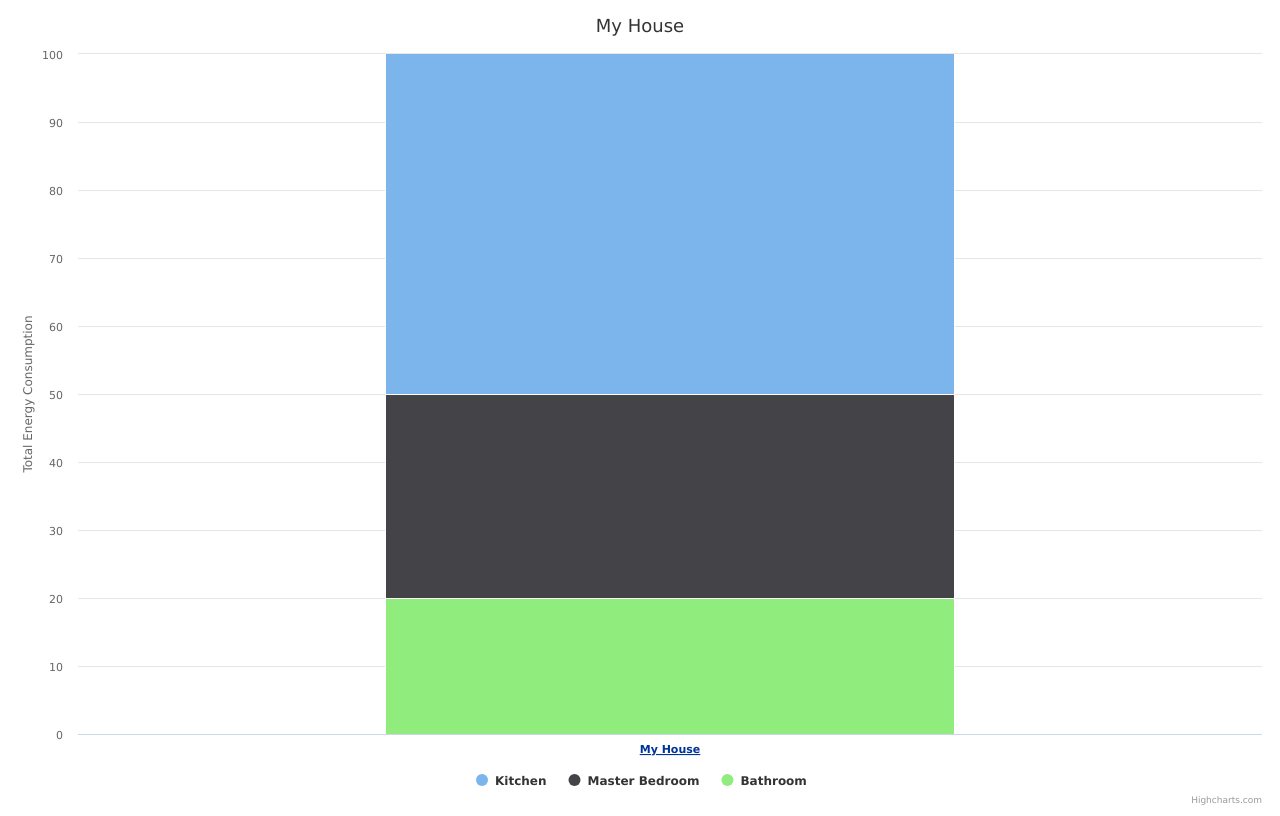
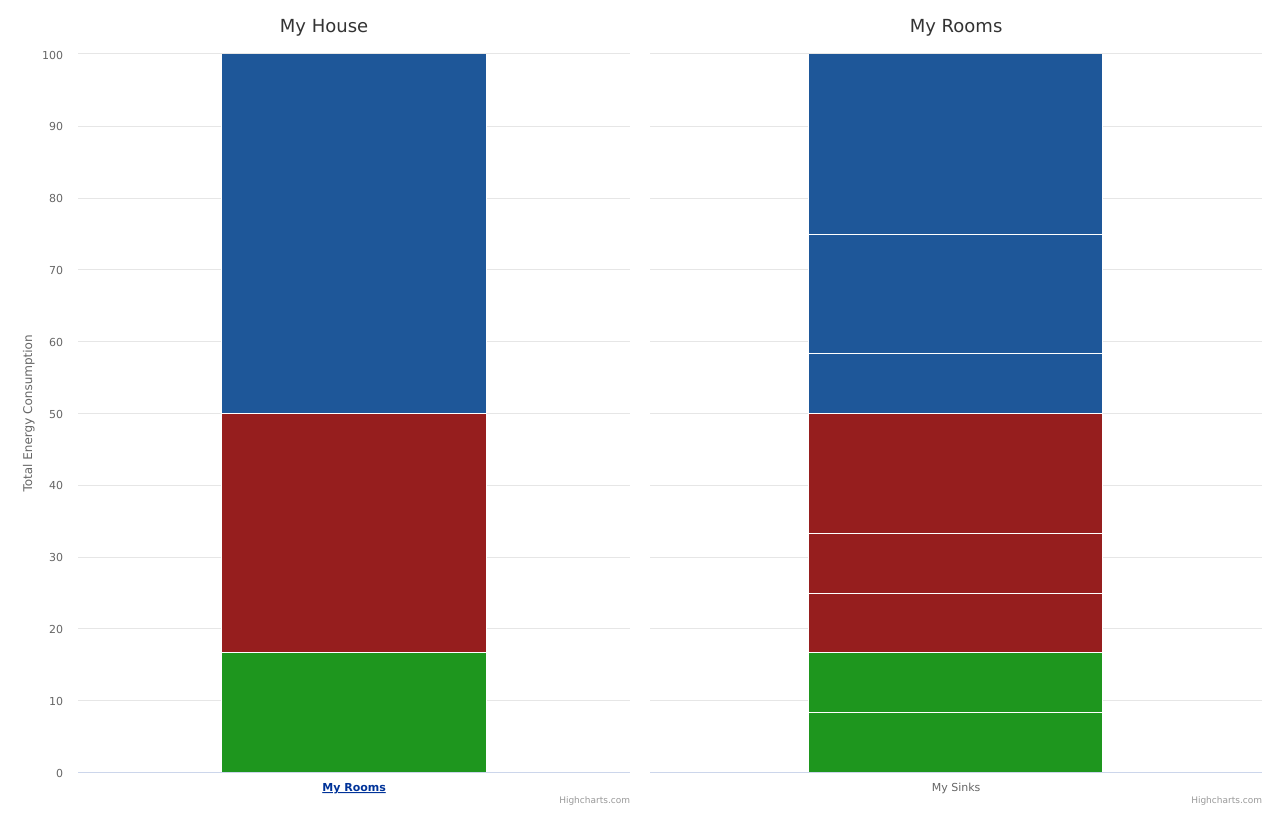
Before and after one commit to TheLeagueOfGentlemen/sinkerator, a website: page www/test-graph.html in a window 1280 px wide. Drawn offline with nearby package versions, Linux system fonts and the light colour scheme.

Commit message:
Make two grids side-by-side for better data handling AND presentation.

```diff
--- a/www/test-graph.html
+++ b/www/test-graph.html
@@ -13,7 +13,8 @@
 		<script src="http://code.highcharts.com/modules/drilldown.js"></script>
     </head>
     <body>
-        <div id="container" style="min-width: 310px; height: 800px; margin: 0 auto"></div>
+        <div id="container" style="min-width: 310px; height: 800px; margin: 0 auto; float: left; width: 50%;"></div>
+        <div id="container2" style="min-width: 310px; height: 800px; margin: 0 auto; float: left; width: 50%;"></div>
     </body>
     <script>
     $(function () {
@@ -28,7 +29,7 @@
 	        },
 
 	        legend: {
-	            //enabled: false
+	            enabled: false
 	        },
 
 	        xAxis: {
@@ -59,29 +60,32 @@
 
 	        series: [{
 	            name: 'Kitchen',
+	            color: '#1E5799',
 	            data: [{
-	            	name: 'My House',
-	            	y: 5,
+	            	name: 'My Rooms',
+	            	y: 6,
 	            	drilldown: 'kitchen'
 	            }]
 	        }, {
 	        	name: 'Master Bedroom',
+	        	color: '#961E1E',
 	        	data: [{
-	        		name: 'My House',
-	        		y: 3,
+	        		name: 'My Rooms',
+	        		y: 4,
 	        		drilldown: 'master bedroom'
 	        	}]
 	        }, {
 	        	name: 'Bathroom',
+	        	color: '#1E961E',
 	        	data: [{
-	        		name: 'My House',
+	        		name: 'My Rooms',
 	        		y: 2,
 	        		drilldown: 'bathroom'
 	        	}]
 	        }],
 	        drilldown: {
 	        	series: [{
-	            	colorByPoint: true,
+	            	//colorByPoint: true,
 	        		stacking: 'normal',
 	        		id: 'kitchen',
 	        		name: 'Kitchen',
@@ -91,7 +95,7 @@
 	        			['Toaster', 1]
 	        		]
 	        	}, {
-	            	colorByPoint: true,
+	            	//colorByPoint: true,
 	        		stacking: 'normal',
 	        		id: 'master bedroom',
 	        		name: 'Master Bedroom',
@@ -101,7 +105,7 @@
 	        			['Lamp', 1]
 	        		]
 	        	}, {
-	            	colorByPoint: true,
+	            	//colorByPoint: true,
 	        		stacking: 'normal',
 	        		id: 'bathroom',
 	        		name: 'Bathroom',
@@ -112,6 +116,105 @@
 	        	}]
 	        }
 	    });
+		$('#container2').highcharts({
+
+	        chart: {
+	            type: 'column'
+	        },
+
+	        title: {
+	            text: 'My Rooms'
+	        },
+
+	        legend: {
+	            enabled: false
+	        },
+
+	        xAxis: {
+	            type: 'category'
+	        },
+
+	        yAxis: {
+	            labels: {
+	            	enabled: false
+	            },
+	            title: {
+	            	text: null
+	            }
+	        },
+
+	        tooltip: {
+	            // formatter: function () {
+	            //     return '<b>' + this.x + '</b><br/>' +
+	            //         this.series.name + ': ' + this.y + '<br/>' +
+	            //         'Total: ' + this.point.stackTotal;
+	            // }
+	        },
+
+	        plotOptions: {
+	            column: {
+	                stacking: 'percent'
+	            }
+	        },
+
+	        series: [{
+	            name: 'Kitchen - Stove',
+	            color: '#1E5799',
+	            data: [{
+	            	name: 'My Sinks',
+	            	y: 3
+	            }]
+	        }, {
+	        	name: 'Kitchen - Microwave',
+	        	color: '#1E5799',
+	        	data: [{
+	        		name: 'My Sinks',
+	        		y: 2
+	        	}]
+	        }, {
+	        	name: 'Kitchen - Toaster',
+	        	color: '#1E5799',
+	        	data: [{
+	        		name: 'My Sinks',
+	        		y: 1
+	        	}]
+	        }, {
+	        	name: 'Master Bedroom - Television',
+	        	color: '#961E1E',
+	        	data: [{
+	        		name: 'My Sinks',
+	        		y: 2
+	        	}]
+	        }, {
+	        	name: 'Master Bedroom - Lamp',
+	        	color: '#961E1E',
+	        	data: [{
+	        		name: 'My Sinks',
+	        		y: 1
+	        	}]
+	        }, {
+	        	name: 'Master Bedroom - Lamp',
+	        	color: '#961E1E',
+	        	data: [{
+	        		name: 'My Sinks',
+	        		y: 1
+	        	}]
+	        }, {
+	        	name: 'Bedroom - Lamp',
+	        	color: '#1E961E',
+	        	data: [{
+	        		name: 'My Sinks',
+	        		y: 1
+	        	}]
+	        }, {
+	        	name: 'Bedroom - Lamp',
+	        	color: '#1E961E',
+	        	data: [{
+	        		name: 'My Sinks',
+	        		y: 1
+	        	}]
+	        }]
+	    });
 	});
     </script>
 </html>
```
